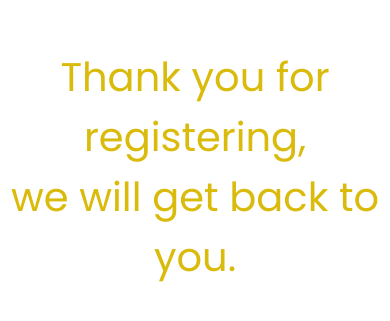
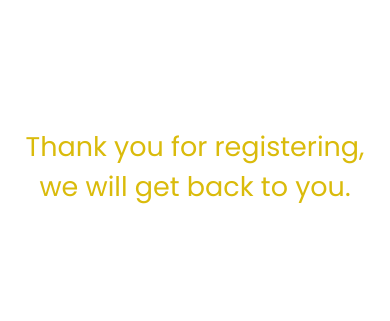
Before and after one commit to heyAfsar/RegisterationFormHTML, a plain HTML site: page success.html in a window 390 px wide. Shown: the part 255-576 px from the top of the page. Drawn offline with Linux system fonts and the light colour scheme.

Commit message:
successPage responsive

```diff
--- a/success.css
+++ b/success.css
@@ -17,3 +17,15 @@
     font-size: 40px;
     color: #dabb0b;
 }
+@media(max-width: 459px){
+    .response{
+        margin: auto;
+        font-size: 25px;
+    }
+}
+@media(max-width: 584px){
+    .response{
+        margin: auto;
+        font-size: 27px;
+    }
+}
```
